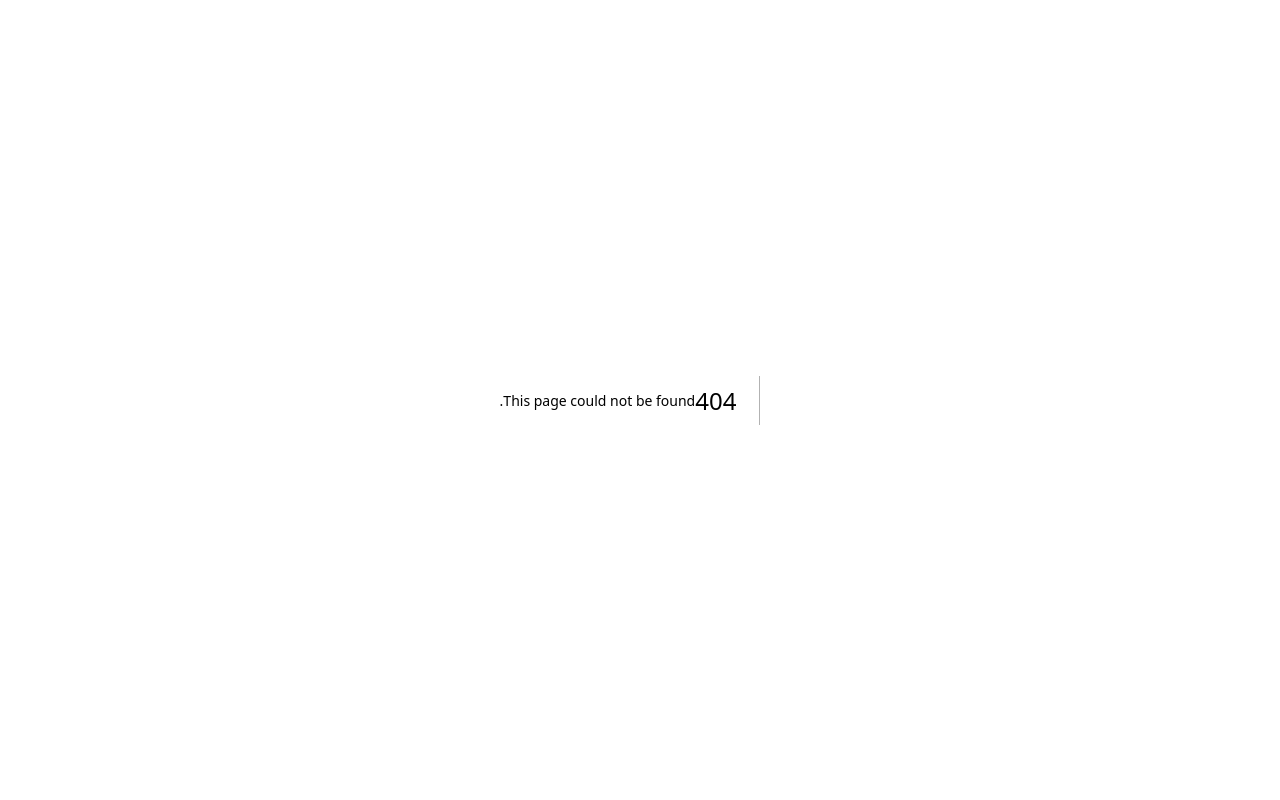
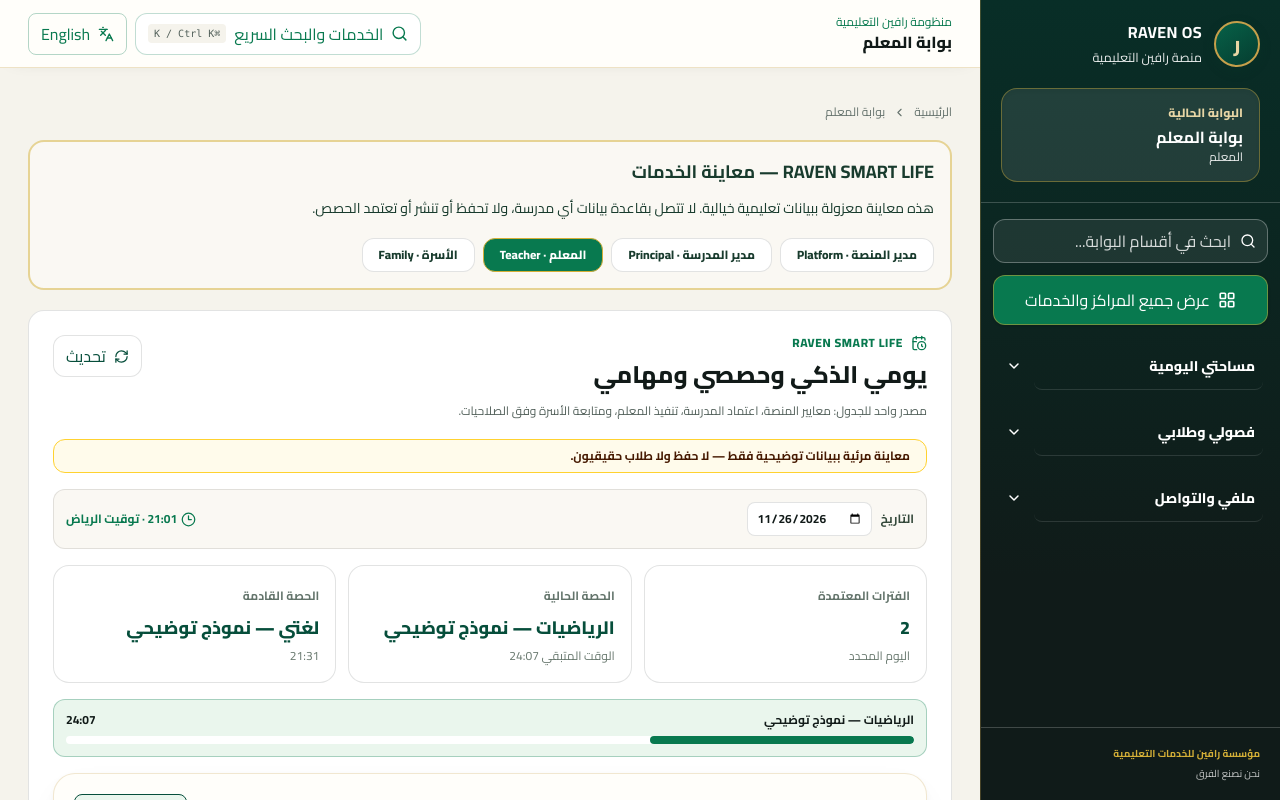
Before and after one commit to sportsalm77-tech/raven-os, a Next.js app: page /preview/smart-life in a window 1280 px wide. Before the commit this address had no page. Shown: the top 800 px of the page. Built offline with nearby package versions, Linux system fonts and the light colour scheme.

Commit message:
feat(raven-smart-life): add preview-only four-role Smart Life showcase using existing Raven shell and zero real school records

```diff
--- /dev/null
+++ b/src/app/preview/smart-life/page.tsx
@@ -0,0 +1,39 @@
+import Link from "next/link";
+import { notFound } from "next/navigation";
+import { PortalShell } from "@/components/portal-shell";
+import { RavenSmartLifeWorkspace } from "@/components/raven-smart-life-workspace";
+import type { PortalId } from "@/lib/nav";
+
+export const dynamic = "force-dynamic";
+export const metadata = {title:"RAVEN OS — Smart Life · معاينة غير تشغيلية",robots:{index:false,follow:false}};
+const views:{role:PortalId;ar:string;en:string}[]=[
+ {role:"platform",ar:"مدير المنصة",en:"Platform"},
+ {role:"principal",ar:"مدير المدرسة",en:"Principal"},
+ {role:"teacher",ar:"المعلم",en:"Teacher"},
+ {role:"family",ar:"الأسرة",en:"Family"}
+];
+
+/** Preview-only, read-only and entirely independent of school auth/data. */
+export default async function SmartLifePreview({searchParams}:{searchParams:Promise<{portal?:string}>}){
+ if(process.env.VERCEL_ENV==="production")notFound();
+ const selected=(await searchParams).portal??"teacher";
+ const role=views.find(x=>x.role===selected)?.role??"teacher";
+ return <PortalShell portal={role}>
+  <div className="space-y-5">
+   <section className="rounded-2xl border-2 border-[#D4AF37]/50 bg-[#faf8f3] p-4 text-right text-sm text-[#183b2d]" dir="rtl">
+    <strong className="block text-lg">RAVEN SMART LIFE — معاينة الخدمات</strong>
+    <p className="mt-2 leading-7">هذه معاينة معزولة ببيانات تعليمية خيالية. لا تتصل بقاعدة بيانات أي مدرسة، ولا تحفظ أو تنشر أو تعتمد الحصص.</p>
+    <nav aria-label="اختيار البوابة للمعاينة" className="mt-4 flex flex-wrap gap-2">
+     {views.map(v=><Link key={v.role} href={"/preview/smart-life?portal="+v.role}
+       aria-current={role===v.role?"page":undefined}
+       className={"rounded-xl border px-4 py-2 text-xs font-extrabold "+(role===v.role?"border-[#d4af37] bg-[#08794F] text-white":"border-[#bcd4c4] bg-white text-[#064e3b]")}>
+       {v.ar} · {v.en}
+     </Link>)}
+    </nav>
+   </section>
+   <div className="rounded-2xl border border-[#d4af37]/30 bg-white p-4 md:p-6">
+    <RavenSmartLifeWorkspace key={role} portal={role} illustrative />
+   </div>
+  </div>
+ </PortalShell>;
+}
```
